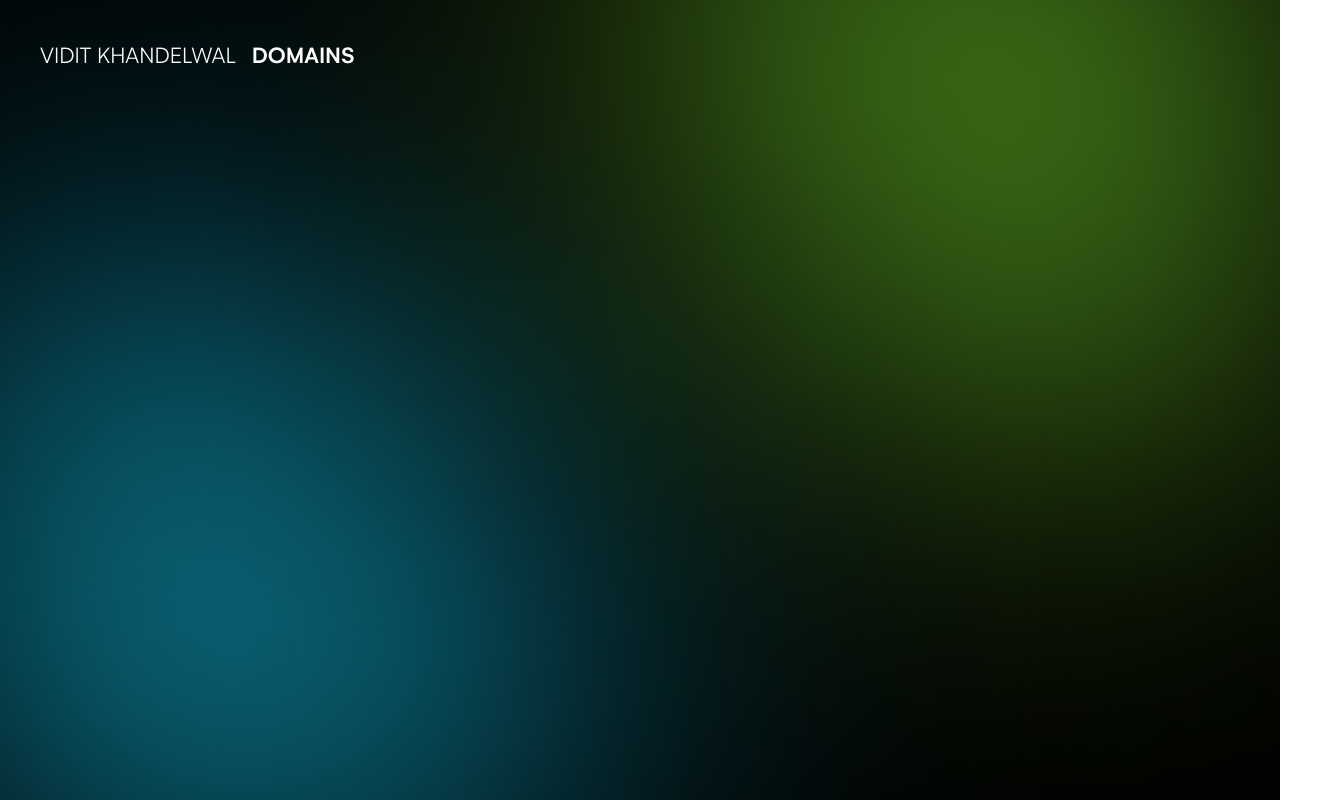
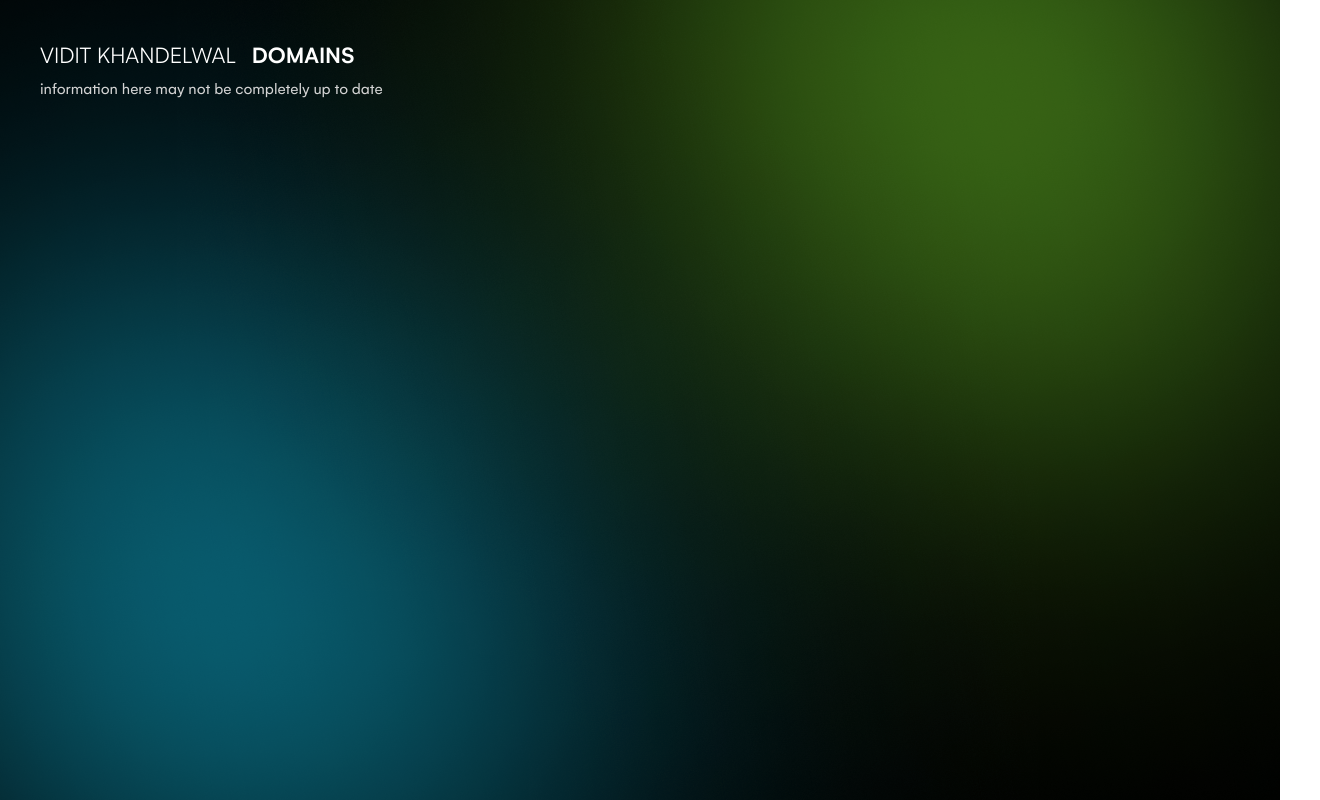
Before and after one commit to csvidit/domains-2, a Next.js app: page / in a window 1280 px wide. Shown: the whole page, 1320 px wide, since content can reach past the window. Built offline with nearby package versions, Linux system fonts and the light colour scheme.

Commit message:
minor changes

```diff
--- a/src/components/MainContent.tsx
+++ b/src/components/MainContent.tsx
@@ -1,6 +1,6 @@
 const MainContainer = (props: { children: any }) => {
     return (
-      <div className="w-full h-full flex flex-col bg-transparent justify-start">{props.children}</div>
+      <div className="w-full h-full flex flex-col bg-transparent justify-start mt-5 ml-5 lg:mt-10 lg:ml-10">{props.children}</div>
     );
   };
 
--- a/src/pages/index.tsx
+++ b/src/pages/index.tsx
@@ -30,7 +30,7 @@ export default function Home() {
       </Head>
       <MainContainer>
         <MainContent>
-          <motion.div className="flex flex-row space-x-4 mt-10 ml-10 text-2xl uppercase">
+          <motion.div className="flex flex-row space-x-4 text-2xl uppercase">
             <motion.div
               whileHover="hover"
               variants={variants1}
@@ -49,6 +49,7 @@ export default function Home() {
             </motion.div>
             <h1 className="text-white font-medium">Domains</h1>
           </motion.div>
+          <p className="text-neutral-300">information here may not be completely up to date</p>
         </MainContent>
       </MainContainer>
     </>
```
